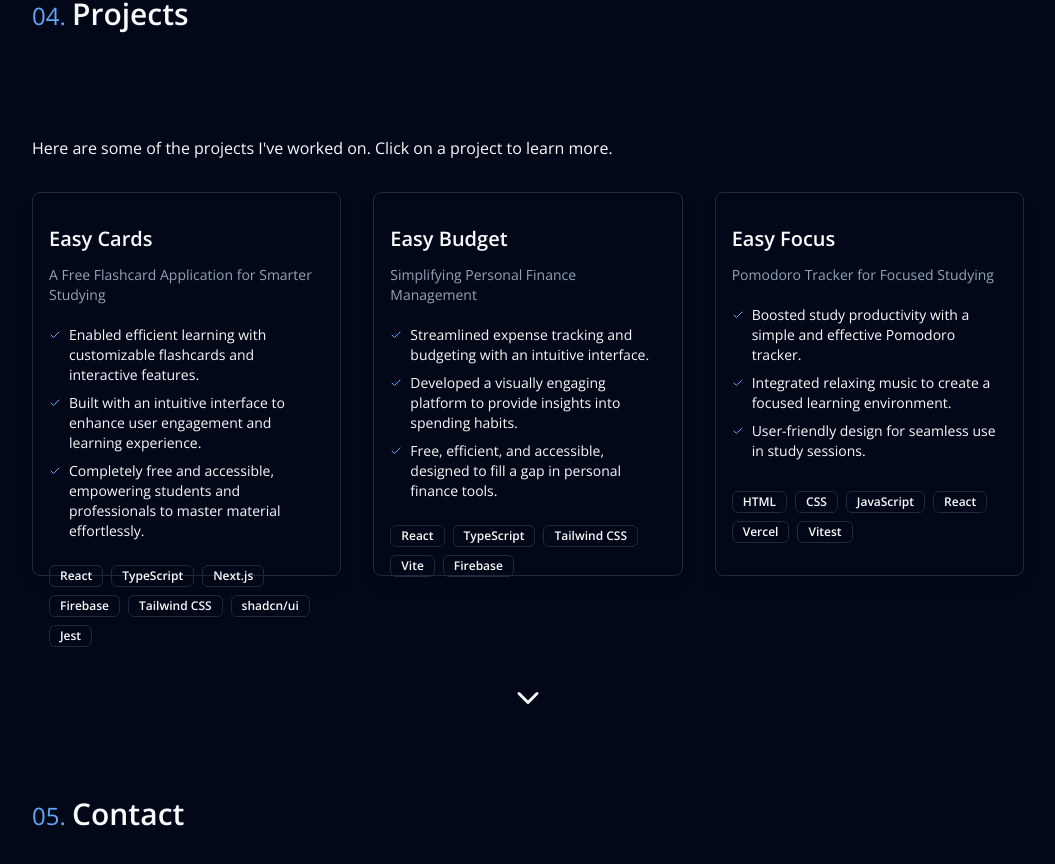
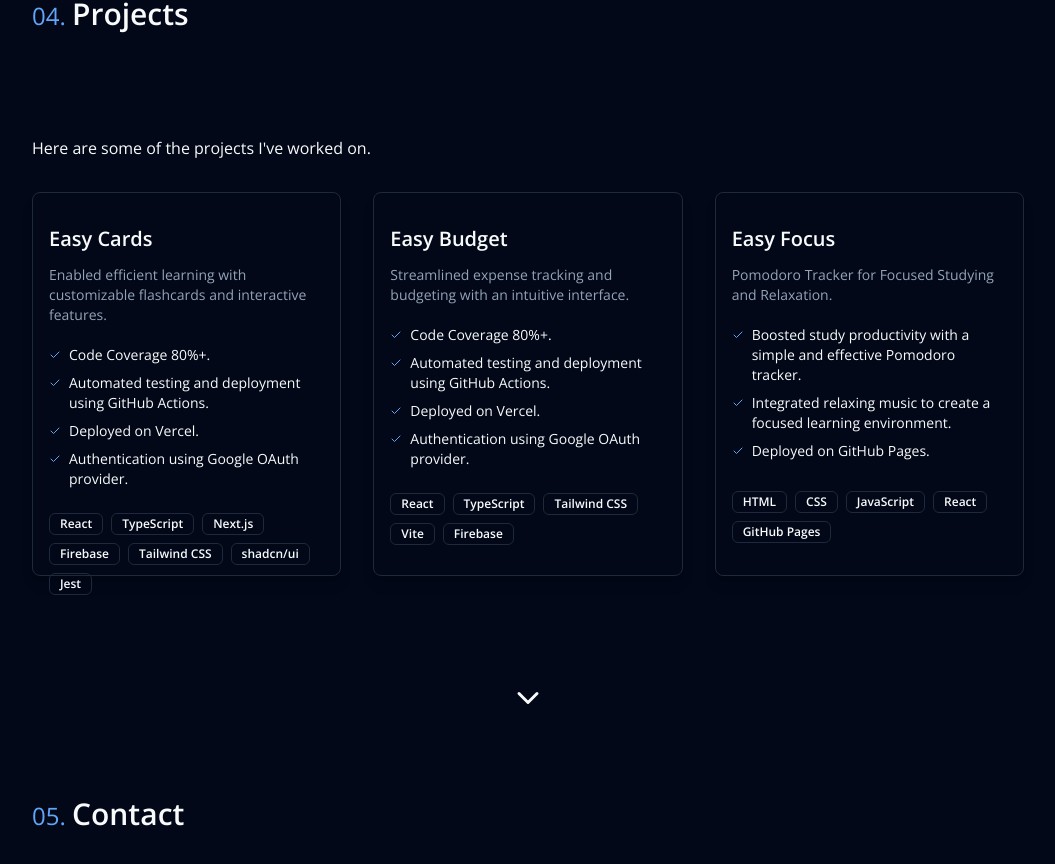
Before and after one commit to leogrigs/portfolio, a React (Vite) app: page / in a window 1280 px wide. Shown: the part 2452-3316 px from the top of the page, without its empty margins (224-1279 px from the left). Built offline with nearby package versions, Linux system fonts and the light colour scheme.

Commit message:
chore: update project descriptions and subtitles for clarity and engagement

```diff
--- a/src/content/projects.const.ts
+++ b/src/content/projects.const.ts
@@ -3,12 +3,14 @@ import { ICard } from "@/interfaces/card.interface";
 export const PROJECTS: ICard[] = [
   {
     cardTitle: "Easy Cards",
-    cardSubtitle: "A Free Flashcard Application for Smarter Studying",
+    cardSubtitle:
+      "Enabled efficient learning with customizable flashcards and interactive features.",
     cardTitleLink: "https://easy-cards.vercel.app/",
     highlights: [
-      "Enabled efficient learning with customizable flashcards and interactive features.",
-      "Built with an intuitive interface to enhance user engagement and learning experience.",
-      "Completely free and accessible, empowering students and professionals to master material effortlessly.",
+      "Code Coverage 80%+.",
+      "Automated testing and deployment using GitHub Actions.",
+      "Deployed on Vercel.",
+      "Authentication using Google OAuth provider.",
     ],
     technologies: [
       "React",
@@ -22,24 +24,26 @@ export const PROJECTS: ICard[] = [
   },
   {
     cardTitle: "Easy Budget",
-    cardSubtitle: "Simplifying Personal Finance Management",
+    cardSubtitle:
+      "Streamlined expense tracking and budgeting with an intuitive interface.",
     cardTitleLink: "https://easy-budget-murex.vercel.app/",
     highlights: [
-      "Streamlined expense tracking and budgeting with an intuitive interface.",
-      "Developed a visually engaging platform to provide insights into spending habits.",
-      "Free, efficient, and accessible, designed to fill a gap in personal finance tools.",
+      "Code Coverage 80%+.",
+      "Automated testing and deployment using GitHub Actions.",
+      "Deployed on Vercel.",
+      "Authentication using Google OAuth provider.",
     ],
     technologies: ["React", "TypeScript", "Tailwind CSS", "Vite", "Firebase"],
   },
   {
     cardTitle: "Easy Focus",
     cardTitleLink: "https://leogrigs.github.io/easy-focus/",
-    cardSubtitle: "Pomodoro Tracker for Focused Studying",
+    cardSubtitle: "Pomodoro Tracker for Focused Studying and Relaxation.",
     highlights: [
       "Boosted study productivity with a simple and effective Pomodoro tracker.",
       "Integrated relaxing music to create a focused learning environment.",
-      "User-friendly design for seamless use in study sessions.",
+      "Deployed on GitHub Pages.",
     ],
-    technologies: ["HTML", "CSS", "JavaScript", "React", "Vercel", "Vitest"],
+    technologies: ["HTML", "CSS", "JavaScript", "React", "GitHub Pages"],
   },
 ];
--- a/src/sections/Projects.tsx
+++ b/src/sections/Projects.tsx
@@ -8,11 +8,9 @@ export default function Projects() {
       sectionTitle="Projects"
       sectionNumber="04"
       sectionId="projects"
+      nextSectionId="contact"
     >
-      <h3 className="mb-8">
-        Here are some of the projects I've worked on. Click on a project to
-        learn more.
-      </h3>
+      <h3 className="mb-8">Here are some of the projects I've worked on.</h3>
       <div className="flex justify-between gap-8 items-center">
         {PROJECTS.map((project) => (
           <AppCard card={project} />
```
